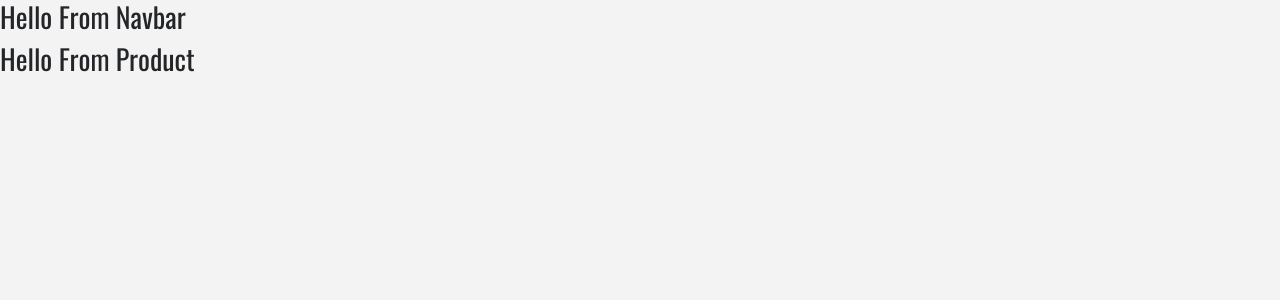
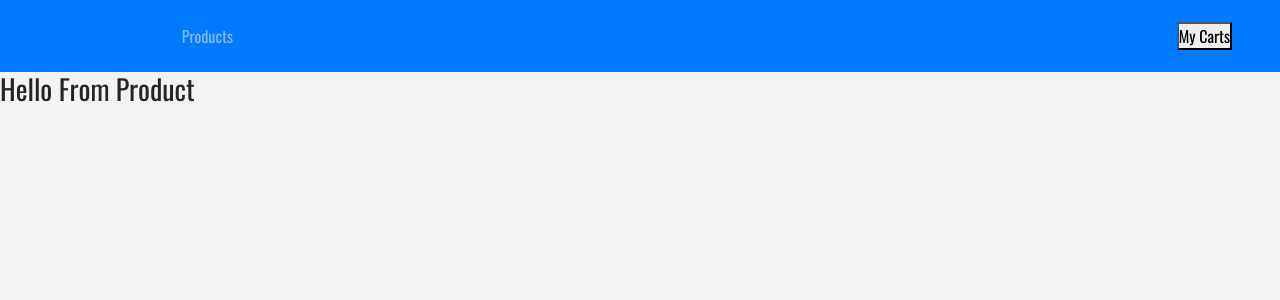
Before and after one commit to Mushfiqur06/kisko-ecommerce, a React (Create React App) app: page / in a window 1280 px wide. Shown: the top 300 px of the page. Built offline with nearby package versions, Linux system fonts and the light colour scheme.

Commit message:
Navbar done

```diff
--- a/src/components/navbar/Navbar.js
+++ b/src/components/navbar/Navbar.js
@@ -1,12 +1,27 @@
 import React, { Component } from 'react';
+import { Link } from 'react-router-dom'
+import { FontAwesomeIcon } from '@fortawesome/react-fontawesome'
 
 class Navbar extends Component {
     state = {  }
     render() {
         return (
-            <div>
-                <h3>Hello From Navbar</h3>
-            </div>
+            <nav className="navbar navbarWrapper navbar-expand-sm bg-primary navbar-dark px-sm-5">
+                <Link to="/" className="logo-top">
+                    <h1>Kisko</h1>
+                </Link>
+                <ul className="navbar-nav align-item-center">
+                    <li className="nav-item ml-5">
+                        <Link to="/" className="nav-link">Products</Link>
+                    </li>
+                </ul>
+
+                <Link to="/cart" className="ml-auto myCartBtn">
+                    <button><FontAwesomeIcon icon={['fas', 'cart-plus']} />
+                        My Carts
+                    </button>
+                </Link>
+            </nav>
         );
     }
 }
```
